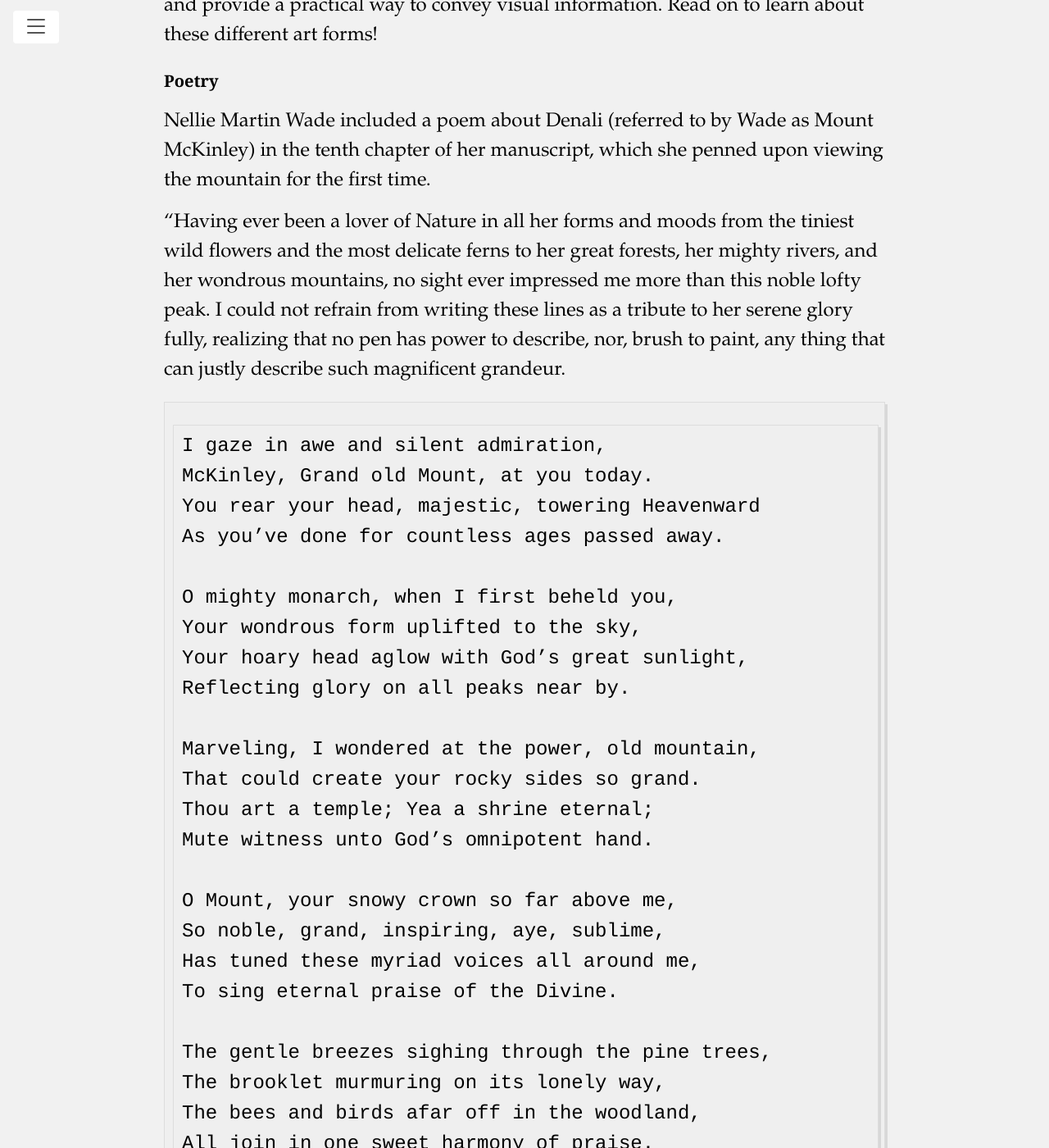
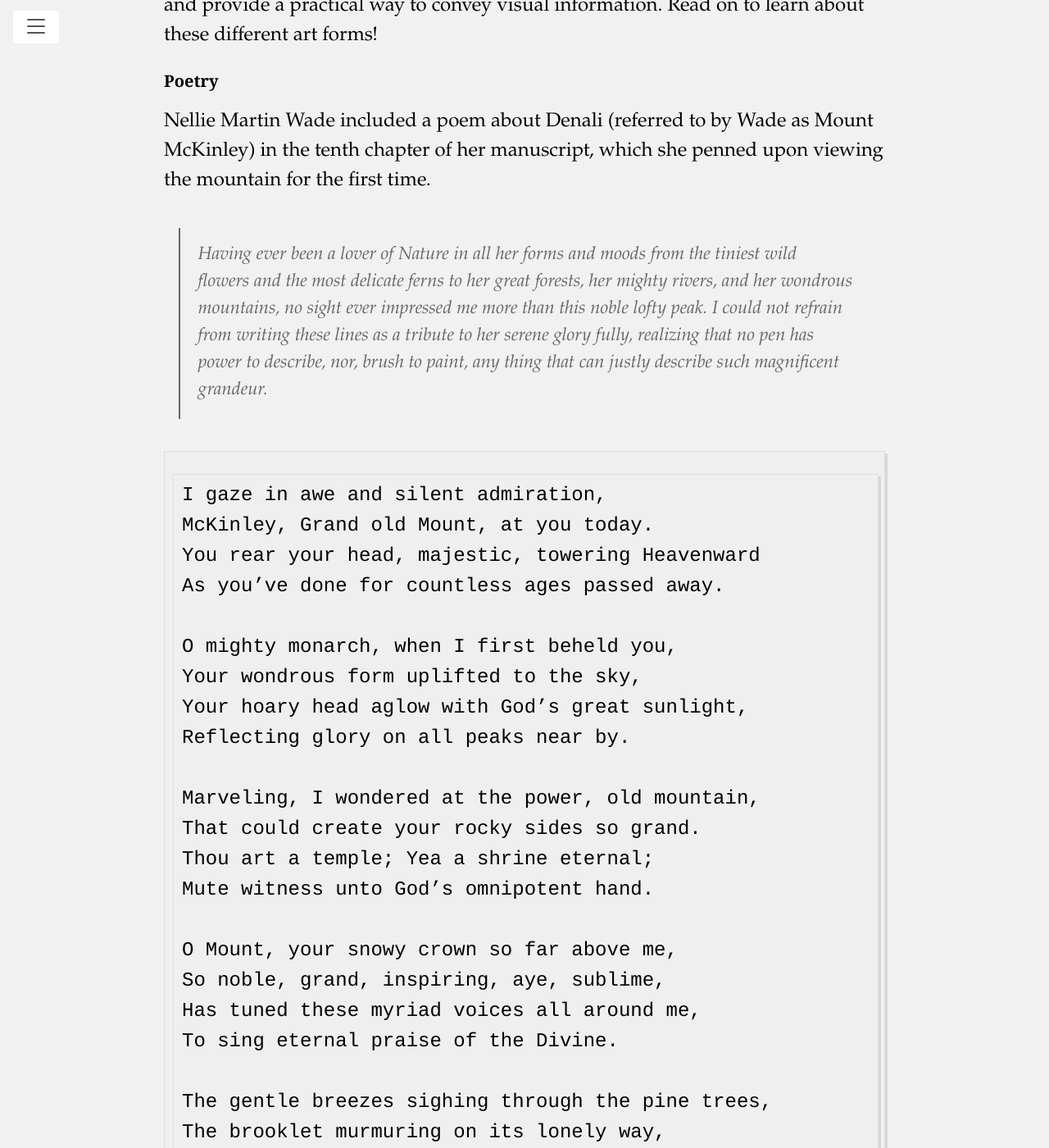
Before and after one commit to HUM-331-Princeton/manifest-destiny, a Jekyll site: the page built from art-in-the-journals.md, in a window 1280 px wide and 1400 px high, scrolled down 447 px. Shown: the whole window at 82% size. Built offline with Jekyll 4.4.1, drawn with Linux system fonts in a browser that asks for light colours; some of the changed text lies outside the part shown.

Commit message:
Update art-in-the-journals.md

```diff
--- a/art-in-the-journals.md
+++ b/art-in-the-journals.md
@@ -13,7 +13,7 @@ In both journals, art plays a prominent role. From poetry and photographs to dra
 
 Nellie Martin Wade included a poem about Denali (referred to by Wade as Mount McKinley) in the tenth chapter of her manuscript, which she penned upon viewing the mountain for the first time.
 
-“Having ever been a lover of Nature in all her forms and moods from the tiniest wild flowers and the most delicate ferns to her great forests, her mighty rivers, and her wondrous mountains, no sight ever impressed me more than this noble lofty peak. I could not refrain from writing these lines as a tribute to her serene glory fully, realizing that no pen has power to describe, nor, brush to paint, any thing that can justly describe such magnificent grandeur.
+> Having ever been a lover of Nature in all her forms and moods from the tiniest wild flowers and the most delicate ferns to her great forests, her mighty rivers, and her wondrous mountains, no sight ever impressed me more than this noble lofty peak. I could not refrain from writing these lines as a tribute to her serene glory fully, realizing that no pen has power to describe, nor, brush to paint, any thing that can justly describe such magnificent grandeur.
 
 	I gaze in awe and silent admiration,
 	McKinley, Grand old Mount, at you today.
@@ -48,7 +48,7 @@ Nellie Martin Wade included a poem about Denali (referred to by Wade as Mount Mc
 	For man beholding you in reverent wonder,
 	A few short years has spent his fleeting day.
 	While thou endurest supreme in kingly glory.
-	Eternal! Till all time shall pass away.”
+	Eternal! Till all time shall pass away.
 
 Religious and royal imagery is consistently present in each stanza of the poem. Wade writes that her words are not sufficient to express the mountain’s impressive nature, and her references to God and a monarch, two figures often viewed as indescribable and above all other humans, emphasise this perspective. Simultaneously, she includes a stanza that reflects a remarkably calm, feminine perspective, referring to “gentle breezes” and “sweet harmony,” revealing a less intimidating, but still spiritual, way of viewing the mountain.
 
```
